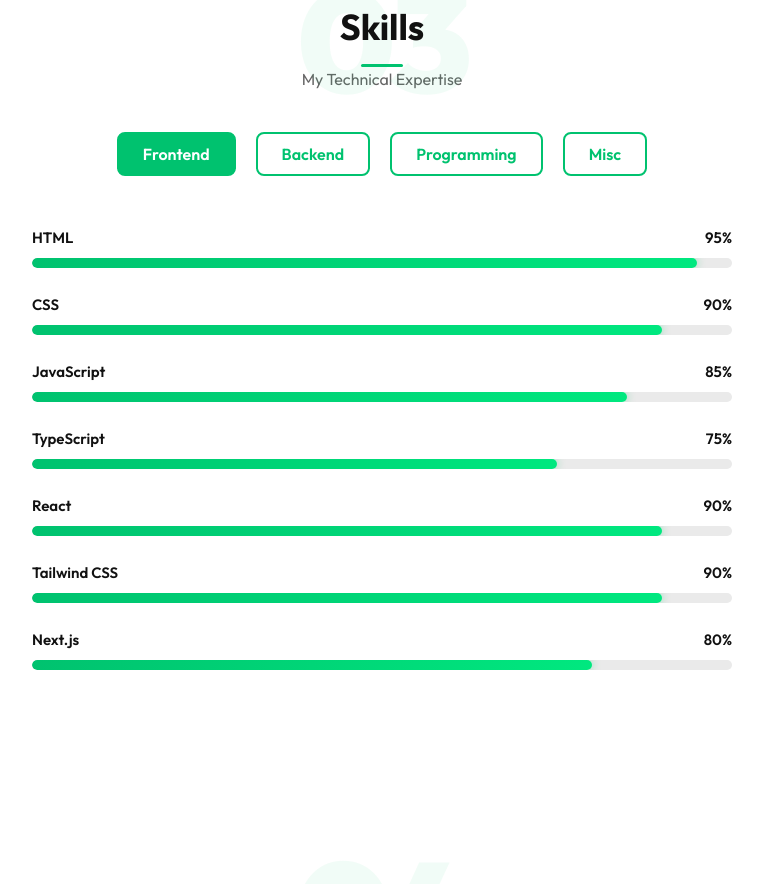
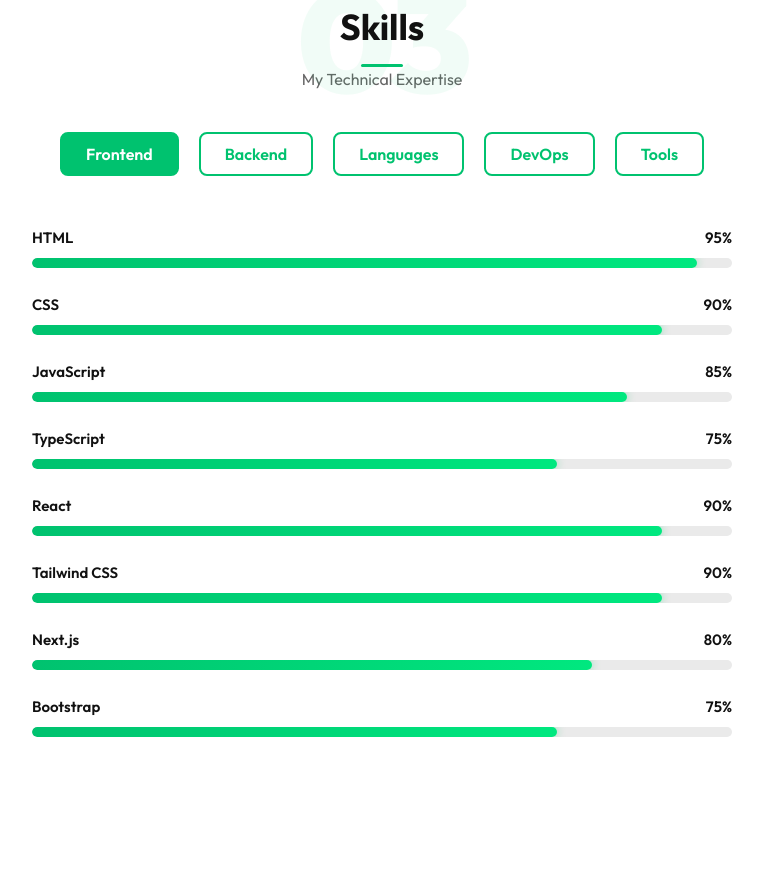
Before and after one commit to arafay044/portfolio, a React (Vite) app: page / in a window 1280 px wide. Shown: the part 2880-3764 px from the top of the page, without its empty margins (258-1021 px from the left). Built offline with nearby package versions, Linux system fonts and the light colour scheme.

Commit message:
Updates resume and skills section

```diff
--- a/src/components/Skills.jsx
+++ b/src/components/Skills.jsx
@@ -12,6 +12,14 @@
     setTabKey((k) => k + 1);
   };
 
+  const tabLabels = {
+    frontend:  "Frontend",
+    backend:   "Backend",
+    languages: "Languages",
+    devops:    "DevOps",
+    tools:     "Tools",
+  };
+
   const skillsData = {
     frontend: [
       { name: "HTML",         level: 95 },
@@ -21,26 +29,39 @@
       { name: "React",        level: 90 },
       { name: "Tailwind CSS", level: 90 },
       { name: "Next.js",      level: 80 },
+      { name: "Bootstrap",    level: 75 },
     ],
     backend: [
-      { name: "Node.js",     level: 80 },
-      { name: "Express.js",  level: 80 },
-      { name: "FastAPI",     level: 75 },
-      { name: "MongoDB",     level: 75 },
-      { name: "PostgreSQL",  level: 65 },
-      { name: "MySQL",       level: 65 },
+      { name: "Node.js",       level: 80 },
+      { name: "Express.js",    level: 80 },
+      { name: "FastAPI",       level: 75 },
+      { name: "Grails/Spring", level: 65 },
+      { name: "JWT Auth",      level: 80 },
+      { name: "Socket.IO",     level: 75 },
+      { name: "MongoDB",       level: 75 },
+      { name: "PostgreSQL",    level: 65 },
+      { name: "MySQL",         level: 65 },
     ],
-    programming: [
+    languages: [
       { name: "JavaScript (ES6+)", level: 85 },
+      { name: "TypeScript",        level: 75 },
       { name: "Python",            level: 75 },
       { name: "C++",               level: 80 },
       { name: "Groovy",            level: 65 },
+      { name: "Java",              level: 65 },
     ],
-    misc: [
+    devops: [
+      { name: "Docker",          level: 70 },
+      { name: "Docker Compose",  level: 70 },
+      { name: "GitHub Actions",  level: 70 },
+      { name: "Nginx",           level: 65 },
+      { name: "AWS (EC2)",       level: 65 },
+    ],
+    tools: [
       { name: "Git & GitHub", level: 85 },
-      { name: "Socket.IO",    level: 75 },
       { name: "Postman",      level: 80 },
       { name: "Linux",        level: 70 },
+      { name: "npm",          level: 80 },
     ],
   };
 
@@ -58,7 +79,7 @@
             className={`tab-btn ${activeTab === tab ? "active" : ""}`}
             onClick={() => handleTab(tab)}
           >
-            {tab.charAt(0).toUpperCase() + tab.slice(1)}
+            {tabLabels[tab] || tab.charAt(0).toUpperCase() + tab.slice(1)}
           </button>
         ))}
       </div>
```
Also changed, not shown: 1 other file (tests, documents, lock files or other folders).
